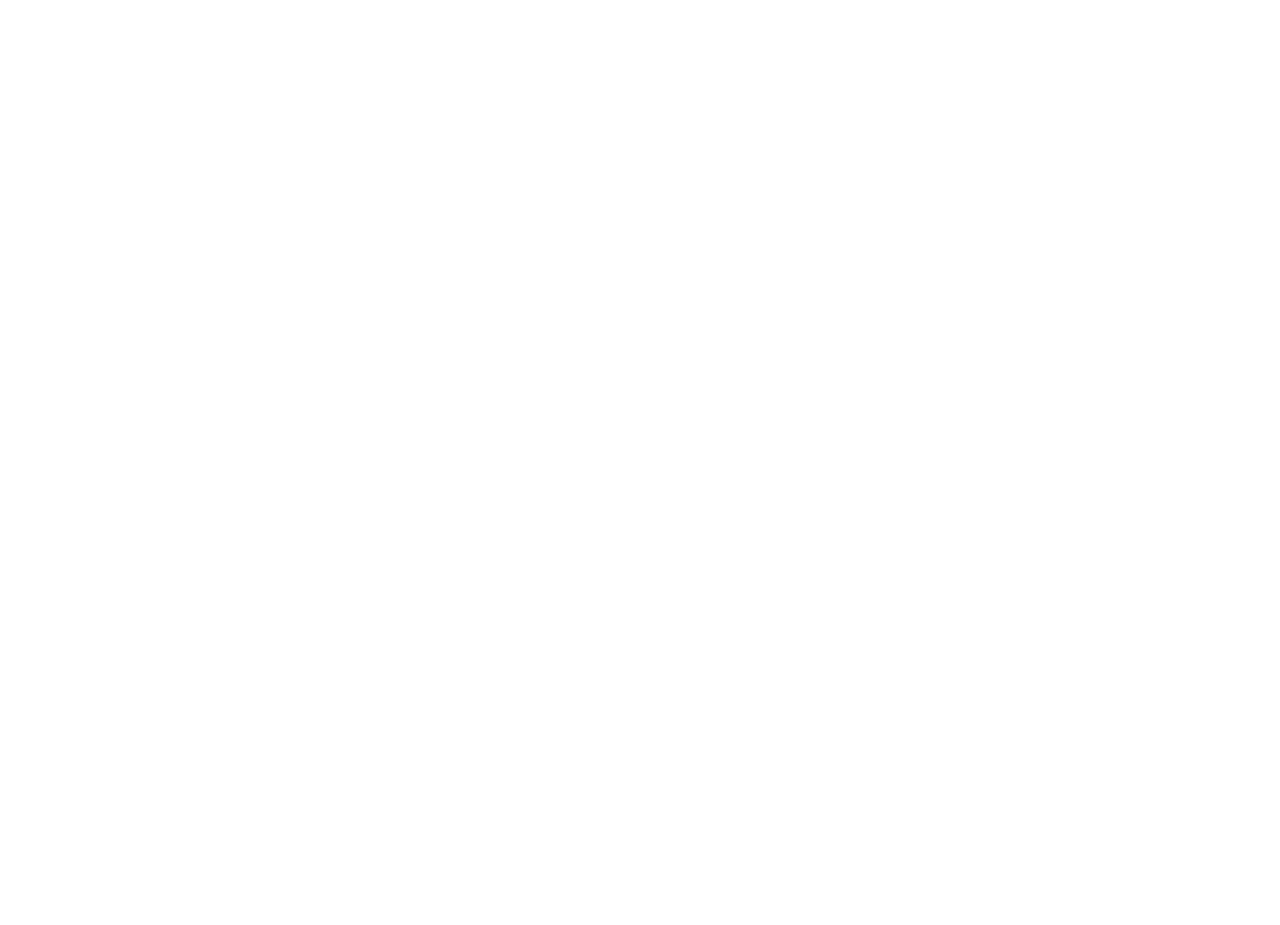
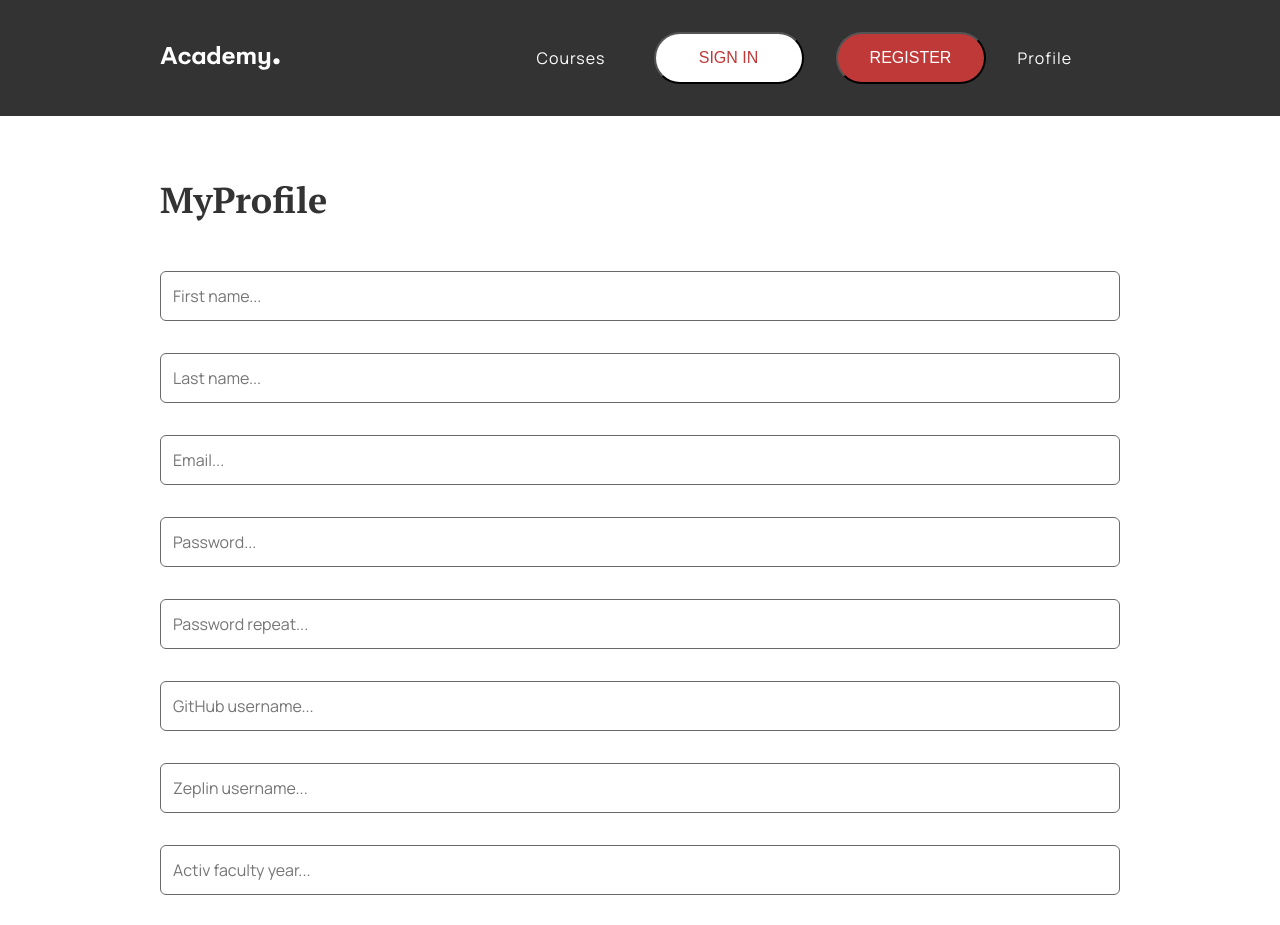
Before and after one commit to Zubica/react-1-vjezba, a React (Create React App) app: page /profile in a window 1280 px wide. Before the commit this address had no page. Shown: the top 925 px of the page. Before the commit the page ends 800 px from the top, so only its background shows below. Built offline with nearby package versions, Linux system fonts and the light colour scheme.

Commit message:
homework

```diff
--- a/src/App.js
+++ b/src/App.js
@@ -4,6 +4,9 @@
 import Course from "./pages/Course/Course";
 import { Route, Routes } from "react-router-dom";
 import Register from "./pages/Register/Register";
+import Profile from "./pages/Profile/Profile"
+
+
 
 function App() {
   return (
@@ -13,6 +16,7 @@
         <Route path="/courses" element={<Courses />} />
         <Route path="/course/:id" element={<Course />} />
         <Route path="/register" element={<Register />} />
+        <Route path="/profile" element={<Profile />} />
       </Routes>
     </>
   );
--- a/src/components/Header/Header.js
+++ b/src/components/Header/Header.js
@@ -36,6 +36,7 @@
           <HeaderButton isSecondary onClick={() => navigate("/register")}>
             Register
           </HeaderButton>
+          <HeaderLink isSecondary onClick={() => navigate("/profile")}>Profile</HeaderLink>
         </Nav>
       </HeaderInner>
     </HeaderWrapper>
--- /dev/null
+++ b/src/pages/Profile/Profile.js
@@ -0,0 +1,146 @@
+import React from 'react'
+import {Formik} from "formik"
+import Header from "../../components/Header/Header";
+import Section from "../../components/Section/Section";
+import * as Yup from "yup";
+import {
+    Form,
+    FormRow,
+    Label,
+    Field,
+    ErrorMessage,
+    Button,
+  } from "../../utils/styles/generalStyles";
+
+
+  const Profile = () => {
+    return (
+      <>
+        <Header isSecondary />
+        <main>
+          <Section title="MyProfile">
+            <Formik
+              initialValues={{
+                firstName: "",
+                lastName: "",
+                email: "",
+                password: "",
+                passwordRepeat: "",
+                githubUsername: "",
+                zeplinUsername: "",
+                activeFacultyYear: "",
+                isAdmin: false,
+              }}
+              validationSchema={Yup.object({
+                firstName: Yup.string().required("First name is required"),
+                lastName: Yup.string().required("Last name is required"),
+                email: Yup.string().email("Invalid email address").required(),
+              })}
+              onSubmit={(values, actions) => {
+                setTimeout(() => {
+                  console.log(values);
+                  actions.resetForm({
+                    firstName: "",
+                    lastName: "",
+                    email: "",
+                    password: "",
+                    passwordRepeat: "",
+                    githubUsername: "",
+                    zeplinUsername: "",
+                    activeFacultyYear: "",
+                    isAdmin: false,
+                  });
+                  actions.setSubmitting(false);
+                }, 1000);
+              }}
+            >
+              {(formik) => (
+                <Form>
+                  <FormRow>
+                    <Field
+                      type="text"
+                      name="firstName"
+                      placeholder="First name..."
+                      disabled={formik.isSubmitting}
+                    />
+                    <ErrorMessage component="div" name="firstName" />
+                  </FormRow>
+                  <FormRow>
+                    <Field
+                      type="text"
+                      name="lastName"
+                      placeholder="Last name..."
+                      disabled={formik.isSubmitting}
+                    />
+                    <ErrorMessage component="div" name="lastName" />
+                  </FormRow>
+                  <FormRow>
+                    <Field
+                      type="text"
+                      name="Email"
+                      placeholder="Email..."
+                      disabled={formik.isSubmitting}
+                    />
+                    <ErrorMessage component="div" name="Email" />
+                  </FormRow>
+                  <FormRow>
+                    <Field
+                      type="text"
+                      name="password"
+                      placeholder="Password..."
+                      disabled={formik.isSubmitting}
+                    />
+                    <ErrorMessage component="div" name="password" />
+                  </FormRow>
+                  <FormRow>
+                    <Field
+                      type="password"
+                      name="passwordRepeat"
+                      placeholder="Password repeat..."
+                      disabled={formik.isSubmitting}
+                    />
+                    <ErrorMessage component="div" name="passwordRepeat" />
+                  </FormRow>
+                  <FormRow>
+                    <Field
+                      type="text"
+                      name="githubUsername"
+                      placeholder="GitHub username..."
+                      disabled={formik.isSubmitting}
+                    />
+                    <ErrorMessage component="div" name="githubUsername" />
+                  </FormRow>
+                  <FormRow>
+                    <Field
+                      type="text"
+                      name="zeplinUsername"
+                      placeholder="Zeplin username..."
+                      disabled={formik.isSubmitting}
+                    />
+                    <ErrorMessage component="div" name="zeplinUsername" />
+                  </FormRow>
+                  <FormRow>
+                    <Field
+                      type="text"
+                      name="activeFacultyYear"
+                      placeholder="Activ faculty year..."
+                      disabled={formik.isSubmitting}
+                    />
+                    <ErrorMessage component="div" name="activeFacultyear" />
+                  </FormRow>
+                  <FormRow>
+                    <Button
+                    type="submit"
+                    isSecondary
+                    >Profile</Button>
+                  </FormRow>
+                </Form>
+              )}
+            </Formik>
+          </Section>
+        </main>
+      </>
+    );
+  };
+
+  export default Profile;
--- a/src/pages/Register/Register.js
+++ b/src/pages/Register/Register.js
@@ -75,12 +75,57 @@
                 </FormRow>
                 <FormRow>
                   <Field
+                    type="text"
+                    name="Email"
+                    placeholder="Email..."
+                    disabled={formik.isSubmitting}
+                  />
+                  <ErrorMessage component="div" name="Email" />
+                </FormRow>
+                <FormRow>
+                  <Field
+                    type="text"
+                    name="password"
+                    placeholder="Password..."
+                    disabled={formik.isSubmitting}
+                  />
+                  <ErrorMessage component="div" name="password" />
+                </FormRow>
+                <FormRow>
+                  <Field
                     type="password"
                     name="passwordRepeat"
                     placeholder="Password repeat..."
                     disabled={formik.isSubmitting}
                   />
                   <ErrorMessage component="div" name="passwordRepeat" />
+                </FormRow>
+                <FormRow>
+                  <Field
+                    type="text"
+                    name="githubUsername"
+                    placeholder="GitHub username..."
+                    disabled={formik.isSubmitting}
+                  />
+                  <ErrorMessage component="div" name="githubUsername" />
+                </FormRow>
+                <FormRow>
+                  <Field
+                    type="text"
+                    name="zeplinUsername"
+                    placeholder="Zeplin username..."
+                    disabled={formik.isSubmitting}
+                  />
+                  <ErrorMessage component="div" name="zeplinUsername" />
+                </FormRow>
+                <FormRow>
+                  <Field
+                    type="text"
+                    name="activeFacultyYear"
+                    placeholder="Activ faculty year..."
+                    disabled={formik.isSubmitting}
+                  />
+                  <ErrorMessage component="div" name="activeFacultyear" />
                 </FormRow>
                 <FormRow>
                   <Button
--- a/src/utils/styles/generalStyles.js
+++ b/src/utils/styles/generalStyles.js
@@ -5,6 +5,8 @@
   Form as FormFormik,
   Field as FieldFormik,
   ErrorMessage as ErrorMessageFormik,
+  Profile as ProfileFormik,
+  Label as LabelFormik,
 } from "formik";
 
 export const Button = styled.button`
```
